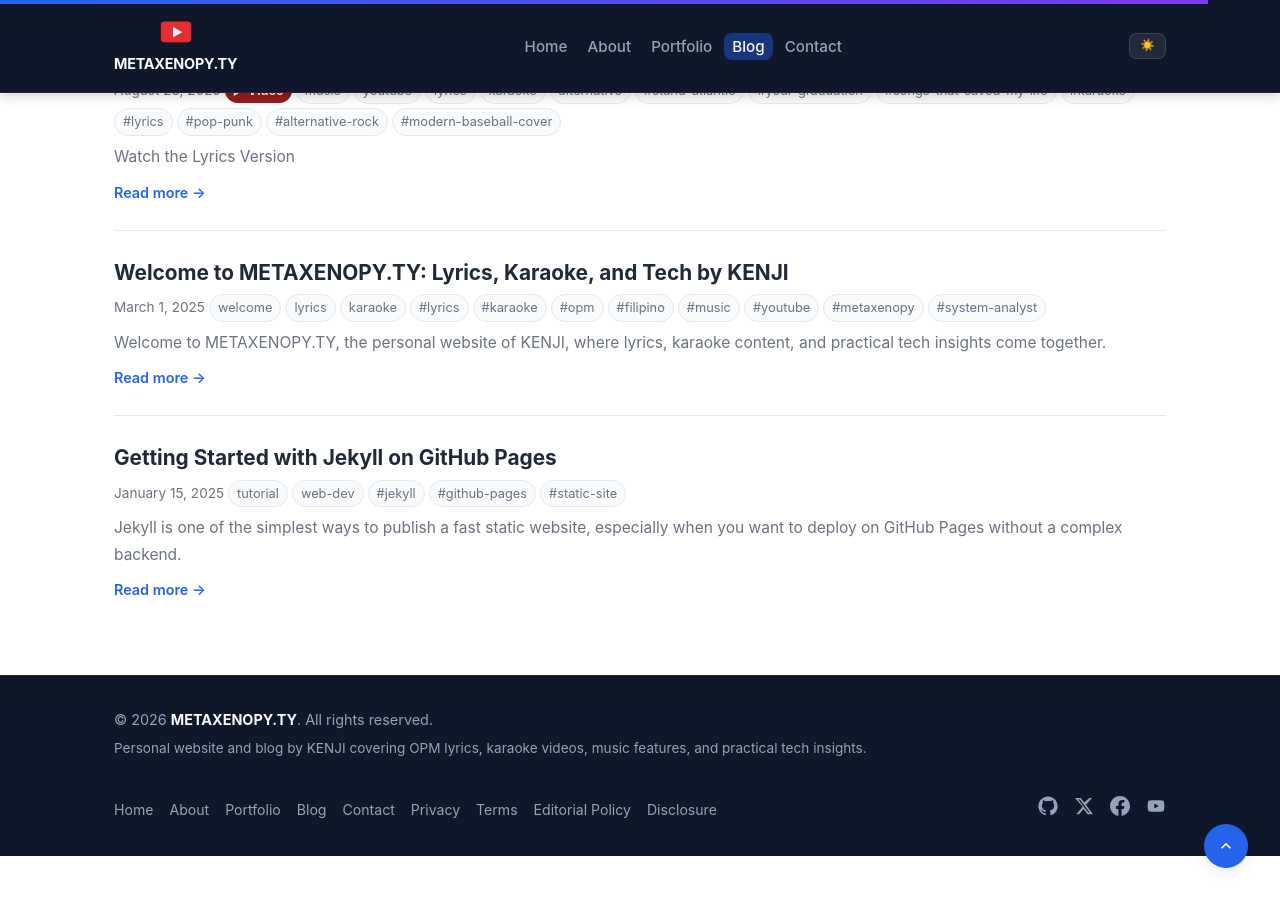
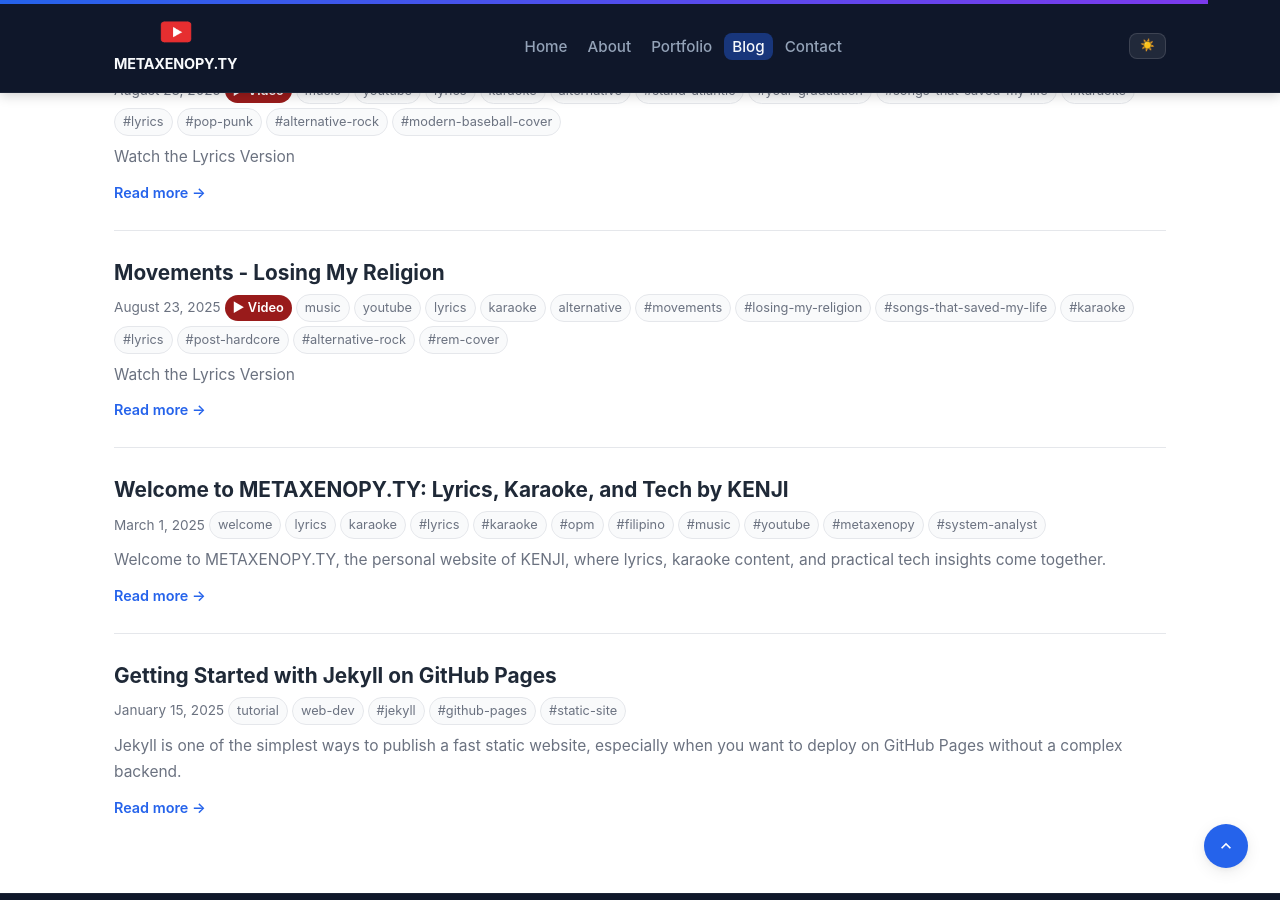
Before and after one commit to darzmackz/darzmackz.github.io, a Jekyll site: the page built from blog/index.html, in a window 1280 px wide and 900 px high, scrolled down 2934 px. Built offline with Jekyll 4.4.1, drawn with Linux system fonts in a browser that asks for light colours; some of the changed lines change nothing that is shown.

Commit message:
Update: Movements - Losing My Religion

````diff
--- a/_posts/2025-08-23-movements-losing-my-religion.md
+++ b/_posts/2025-08-23-movements-losing-my-religion.md
@@ -1,86 +1,54 @@
 ---
-layout: "post"
+layout: post
 title: "Movements - Losing My Religion"
 date: "2025-08-23 12:00:00 +0800"
-categories: ["music", "youtube", "lyrics", "karaoke"]
-tags: ["movements", "losing", "religion", "karaoke", "lyrics", "metaxenopy"]
+categories: [music, youtube, lyrics, karaoke, alternative]
+tags: [movements, losing-my-religion, songs-that-saved-my-life, karaoke, lyrics, post-hardcore, alternative-rock, rem-cover]
 youtube_id: "P2t54IM5IoA"
-description: "A draft post for Movements - Losing My Religion that combines both lyrics and karaoke versions into one cleaner, more useful blog entry."
+description: "Experience “Losing My Religion” by Movements with both lyrics and karaoke versions—perfect for fans who want to follow the words or sing along to this emotional post-hardcore cover."
 seo_title: "Movements - Losing My Religion | METAXENOPY.TY"
-published: false
-status: "draft"
+status: "published"
+published: true
 ---
 
-## SOURCE_DATA
+## Watch the Lyrics Version
 
-- Final post title: Movements - Losing My Religion
-- Channel: METAXENOPY
-- Blog post date: 2025-08-23
-- Available video types: karaoke, lyrics
+If you want to fully take in the emotion behind *Losing My Religion*, the lyrics version is the best place to start. It lets you follow every line closely, making the intensity of this reimagined version even more impactful.
 
-### Video Links
+---
 
-- Movements - Losing My Religion (Karaoke): https://www.youtube.com/watch?v=69xTB0wxNoU
-- Movements - Losing My Religion (Lyrics): https://www.youtube.com/watch?v=P2t54IM5IoA
+# Movements - Losing My Religion
 
-### Source Description Snippets
+Some songs are timeless—and *Losing My Religion* is one of them. Reinterpreted by **Movements**, this version transforms the original into something heavier and more emotionally raw, giving it a completely different kind of weight.
 
-- Movements - Losing My Religion (Karaoke): Sing your heart out with the karaoke version of “Losing My Religion” by Movements, from the powerful compilation album Songs That Saved My Life. Originally by R.E.M., this cover adds an emotional post-hardcore edge, perfect for fans of raw, heartfelt vocals. 🎶 Whether you're performing solo or hosting a karaoke night, this track is made for you. 🔔 Don’t forget to like, subscribe, and hit the bell
-- Movements - Losing My Religion (Lyrics): Experience the emotional intensity of “Losing My Religion” by Movements with this official lyrics video. This hauntingly beautiful cover from the Songs That Saved My Life album reimagines the R.E.M. classic through a post-hardcore lens. 🖤 This series brings together songs that have helped people through hard times—because music can truly save lives. 📀 Album: Songs That Saved My Life 🎤 Artist: Move
+Featured on *Songs That Saved My Life*, this cover brings a post-hardcore edge to the track while preserving the vulnerability that made it iconic in the first place.
 
-## AI_DRAFT_PROMPT
+---
 
-```text
-Create a unique blog post in Markdown.
+## Sing Along with the Karaoke Version
 
-Requirements:
-- Keep the title exactly: "Movements - Losing My Religion"
-- Use the blog post date exactly: 2025-08-23
-- Make it SEO-friendly but natural
-- Make it human, readable, and not robotic
-- Use the title as the main SEO topic naturally
-- Do not invent facts beyond the provided details
-- Write an engaging intro, not a generic one
-- Use clean section headings
-- Add a short natural closing paragraph
-- Make the article feel handcrafted and useful to readers
-- Avoid generic filler and repetitive phrasing
-- Do not mention anything about AI, automation, or draft generation
-- Since both lyrics and karaoke versions exist, combine them naturally into one post
-- Mention the lyrics version as the one for readers who want to follow the words
-- Mention the karaoke version as the one for readers who want to sing along
+If you want to connect with that emotion on a deeper level, the karaoke version gives you the chance to step into the song yourself. Whether you're practicing or just letting everything out, it’s a powerful way to experience the track.
 
-Available source data:
-- Final post title: Movements - Losing My Religion
-- Channel: METAXENOPY
-- Site title: METAXENOPY.TY
-- Site author: Kent Harvey Plando
-- YouTube publish date: 2025-08-23
-- Available video types: karaoke, lyrics
+<iframe width="100%" height="400" src="https://www.youtube.com/embed/69xTB0wxNoU" frameborder="0" allowfullscreen></iframe>
 
-Video sources:
-- Movements - Losing My Religion (Karaoke) => https://www.youtube.com/watch?v=69xTB0wxNoU
-- Movements - Losing My Religion (Lyrics) => https://www.youtube.com/watch?v=P2t54IM5IoA
+---
 
-Source description snippets:
-- Movements - Losing My Religion (Karaoke): Sing your heart out with the karaoke version of “Losing My Religion” by Movements, from the powerful compilation album Songs That Saved My Life. Originally by R.E.M., this cover adds an emotional post-hardcore edge, perfect for fans of raw, heartfelt vocals. 🎶 Whether you're performing solo or hosting a karaoke night, this track is made for you. 🔔 Don’t forget to like, subscribe, and hit the bell
-- Movements - Losing My Religion (Lyrics): Experience the emotional intensity of “Losing My Religion” by Movements with this official lyrics video. This hauntingly beautiful cover from the Songs That Saved My Life album reimagines the R.E.M. classic through a post-hardcore lens. 🖤 This series brings together songs that have helped people through hard times—because music can truly save lives. 📀 Album: Songs That Saved My Life 🎤 Artist: Move
+## A Heavier Take on a Classic
 
-Return the final answer in this exact order:
-1. SEO Title
-2. Excerpt/Description
-3. Categories
-4. Tags
-5. Markdown Content
+What makes this version stand out is its intensity. The instrumentation feels darker, the delivery more expressive, and the overall atmosphere more immersive—bringing a new perspective to a well-known song.
 
-Formatting rules for your answer:
-- SEO Title: one line only
-- Excerpt/Description: one paragraph only
-- Categories: comma-separated list
-- Tags: comma-separated list
-- Markdown Content: full blog post only
-```
+---
 
-## CONTENT
+## Final Thoughts
 
-Paste the AI_DRAFT_PROMPT into ChatGPT, then replace this section with the final polished Markdown content.
+*Losing My Religion* by Movements shows how a song can evolve into something entirely new while still keeping its emotional core intact. Whether you're following the lyrics or singing along, this version offers a powerful listening experience.
+
+---
+
+## Follow METAXENOPY on YouTube
+
+I also publish lyrics and karaoke content on the **METAXENOPY** YouTube channel.
+
+[Subscribe to METAXENOPY on YouTube](https://www.youtube.com/@metaxenopy?sub_confirmation=1)
+
+If you have a song request or topic idea, visit the [contact page]({{ '/contact/' | relative_url }}).
````
